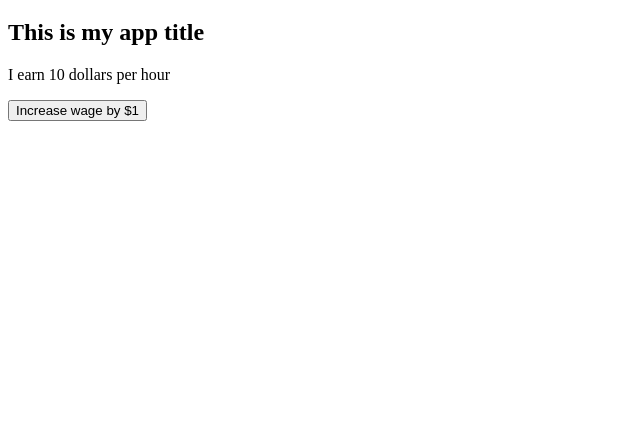
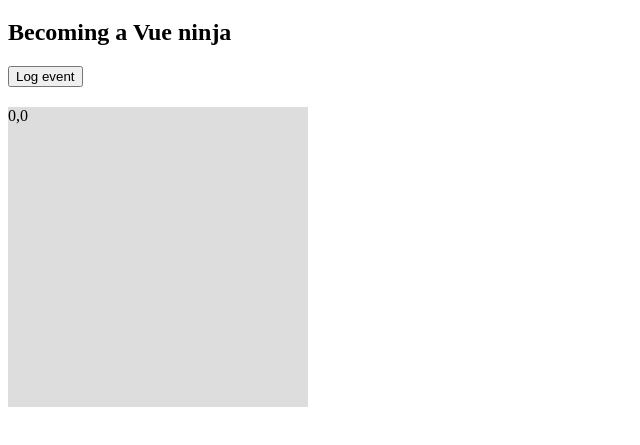
Before and after one commit to rogerccopa/vue-firebase, a plain HTML site: page index.html in a window 1280 px wide. Shown: the part 61-506 px from the top of the page, without its empty margins (0-640 px from the left). Drawn offline with nearby package versions, Linux system fonts and the light colour scheme.

Commit message:
The Event Object

```diff
--- a/app.js
+++ b/app.js
@@ -1,12 +1,16 @@
 new Vue({
     el:'#app',
     data: {
-        title: 'This is my app title',
-        wage: 10
+        title: 'Becoming a Vue ninja',
+        coords: {x: 0, y: 0}
     },
     methods: {
-        increaseWage: function(amount){
-            this.wage += amount;
+        logEvent(evt){
+            console.log(evt);
+        },
+        logCoords(evt){
+            this.coords.x = evt.offsetX;
+            this.coords.y = evt.offsetY;
         }
     }
 })
--- a/index.html
+++ b/index.html
@@ -6,13 +6,23 @@
     <meta name="viewport" content="width=device-width, initial-scale=1.0">
     <script src="https://cdn.jsdelivr.net/npm/vue@2.6.12/dist/vue.js"></script>
     <title>Document</title>
+    <style>
+        .canvas{
+            width: 300px;
+            height: 300px;
+            margin-top: 20px;
+            background: #ddd;
+        }
+    </style>
 </head>
 <body>
     <h1>Vue Basics</h1>
     <div id="app">
         <h2>{{title}}</h2>
-        <p> I earn {{wage}} dollars per hour</p>
-        <button @click="increaseWage(1)">Increase wage by $1</button>
+        <button @click="logEvent">Log event</button>
+        <div class="canvas" @mousemove="logCoords">
+            {{coords.x}},{{coords.y}}
+        </div>
     </div>
     <script src="app.js"></script>
 </body>
```
